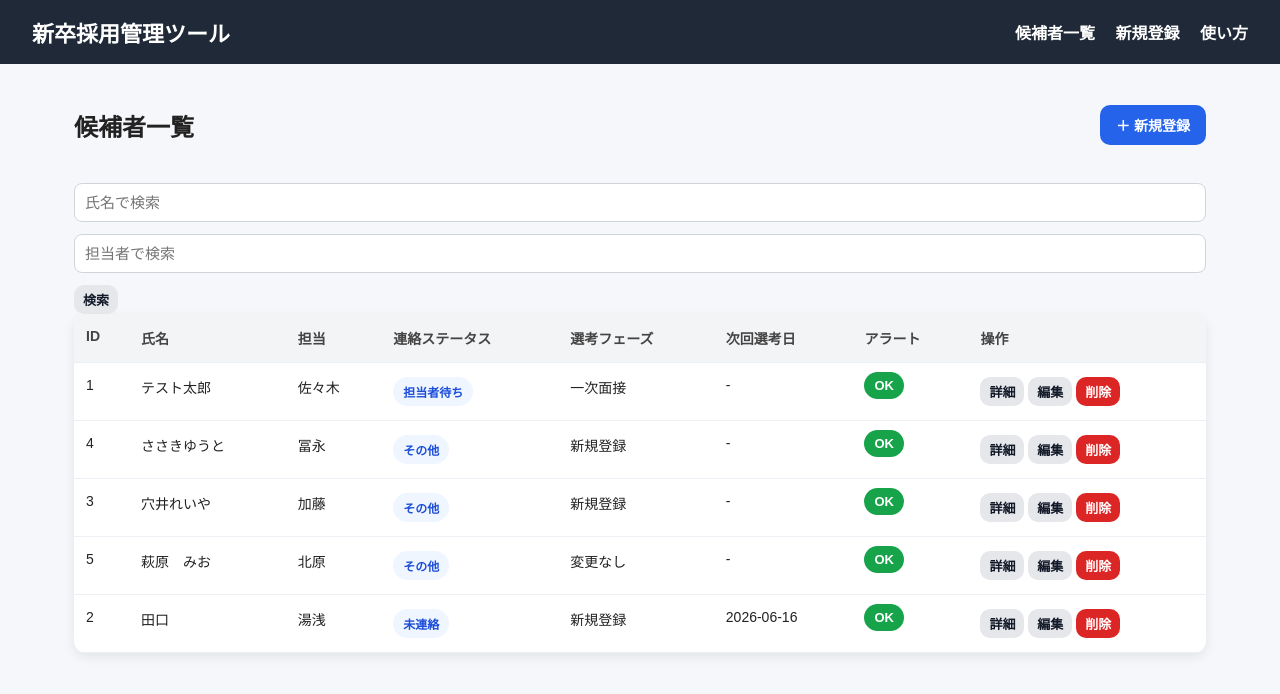
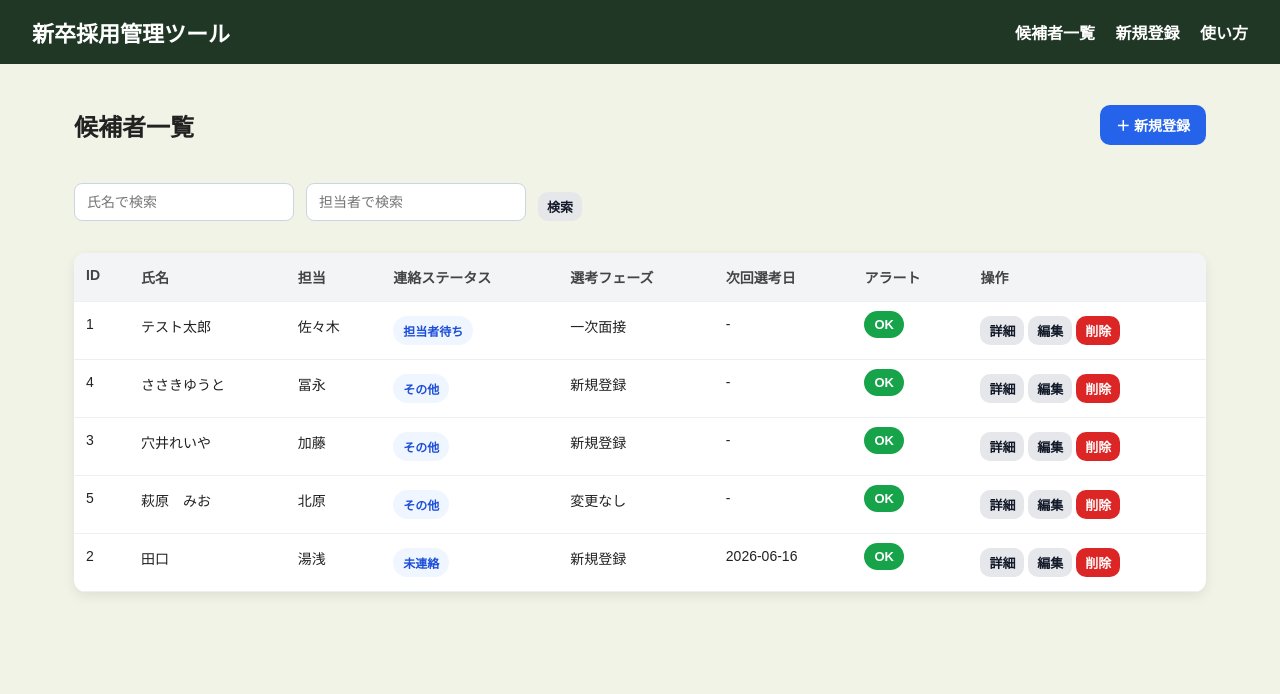
Before and after one commit to Y-Sasaki213/tech_teamC, a Flask app: page / in a window 1280 px wide. Shown: the top 694 px of the page. Run offline with Flask 3, Linux system fonts and the light colour scheme; data comes from the database, SQL or seed files in the repository.

Commit message:
feat:
検索UI変更と、ボタンの効果、背景の色変更

```diff
--- a/recruit_app/static/css/base.css
+++ b/recruit_app/static/css/base.css
@@ -1,13 +1,15 @@
+
+
 body {
   margin: 0;
   font-family: "Helvetica Neue", Arial, sans-serif;
-  background-color: #f5f7fb;
+  background-color: #f0f3e5;
   color: #333;
 }
 
 .header {
-  background-color: #1f2937;
-  color: white;
+  background-color: #1f3724;
+  color: rgb(255, 255, 255);
   padding: 16px 32px;
   display: flex;
   justify-content: space-between;
@@ -43,7 +45,18 @@ body {
   border-radius: 8px;
   cursor: pointer;
   font-weight: bold;
+  transition: 0.3s ease;
 }
+
+
+/* 全てのボタンにホバー効果 */
+.btn:hover {
+  transform: translateY(-2px);
+  box-shadow: 0 4px 10px rgba(0, 0, 0, 0.18);
+  opacity: 0.9;
+}
+
+
 
 .btn.primary {
   background-color: #2563eb;
--- a/recruit_app/static/css/index.css
+++ b/recruit_app/static/css/index.css
@@ -66,7 +66,7 @@
 body {
   margin: 0;
   font-family: "Yu Gothic", "Hiragino Sans", sans-serif;
-  background: #f6f7fb;
+  background: #f0f3e5;
   color: #222;
 }
 
@@ -135,6 +135,7 @@ body {
   gap: 12px;
   align-items: flex-end;
   flex-wrap: wrap;
+  margin-bottom: 32px;
 }
 
 .form-group {
@@ -170,6 +171,20 @@ body {
   gap: 10px;
   flex-wrap: wrap;
 }
+
+
+/* 検索入力欄 */
+.search-form input[type="text"] {
+  width: 220px;
+  padding: 10px 12px;
+  font-size: 14px;
+  border: 1px solid #cbd5e1;
+  border-radius: 8px;
+  outline: none;
+  background-color: #fff;
+  transition: border-color 0.2s, box-shadow 0.2s;
+}
+
 
 .table-card {
   background: #fff;
```
